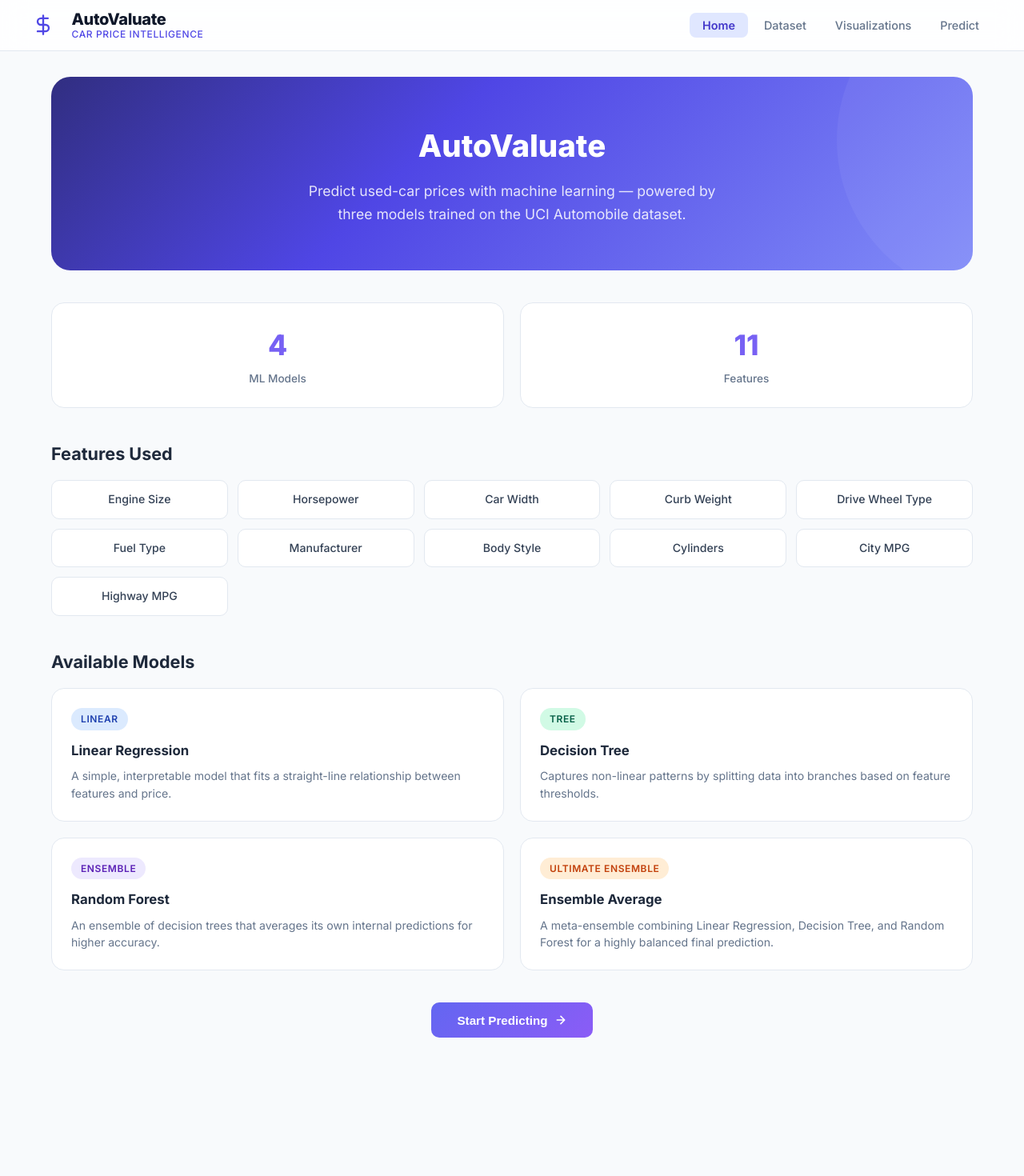
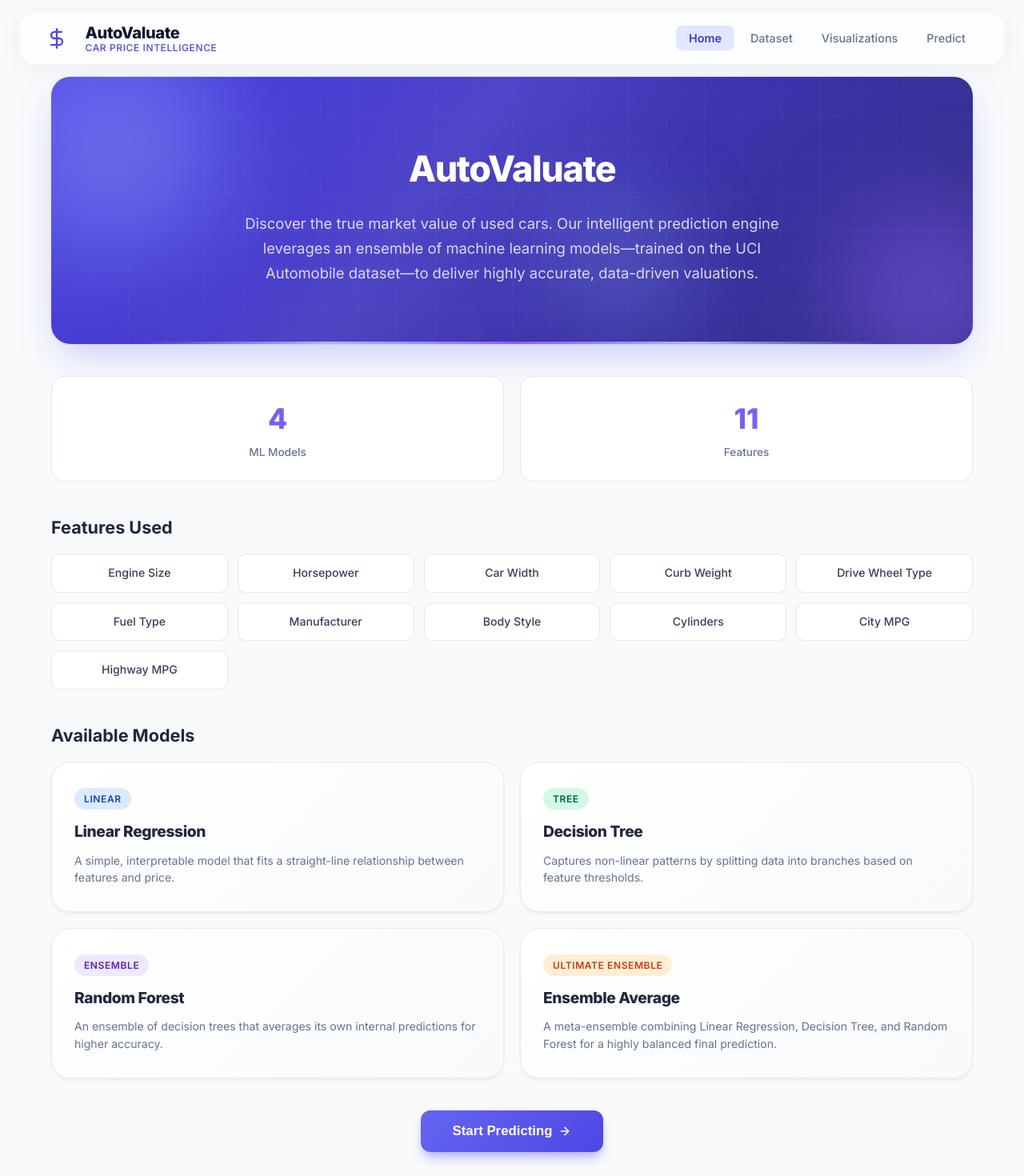
Before and after one commit to gopikrish1/Car-Price-Prediction, a React (Vite) app in the folder frontend/: page / in a window 1280 px wide. Shown: the top 1470 px of the page at 80% size. Before the commit the page ends 1361 px from the top, so only its background shows below. Built offline with nearby package versions, Linux system fonts and the light colour scheme.

Commit message:
Minor changes in styling

```diff
--- a/frontend/src/index.css
+++ b/frontend/src/index.css
@@ -136,16 +136,19 @@ body {
    ───────────────────────────────────────────── */
 .navbar {
   position: sticky;
-  top: 0;
+  top: 1rem;
   z-index: 100;
   height: var(--nav-height);
-  background: rgba(255, 255, 255, 0.82);
-  backdrop-filter: blur(16px) saturate(180%);
-  -webkit-backdrop-filter: blur(16px) saturate(180%);
-  border-bottom: 1px solid var(--gray-200);
+  background: rgba(255, 255, 255, 0.7);
+  backdrop-filter: blur(20px) saturate(180%);
+  -webkit-backdrop-filter: blur(20px) saturate(180%);
+  border: 1px solid rgba(255, 255, 255, 0.5);
+  box-shadow: 0 4px 30px rgba(0, 0, 0, 0.05);
   display: flex;
   align-items: center;
   padding: 0 2rem;
+  margin: 0 1.5rem;
+  border-radius: 20px;
 }
 .navbar__inner {
   max-width: var(--max-width);
@@ -287,38 +290,118 @@ body {
 /* ─────────────────────────────────────────────
    HOME PAGE
    ───────────────────────────────────────────── */
+@keyframes floatOrb {
+  0%, 100% { transform: translateY(0) scale(1); }
+  50%      { transform: translateY(-20px) scale(1.05); }
+}
+@keyframes heroShimmer {
+  0%   { transform: translateX(-100%) rotate(35deg); }
+  100% { transform: translateX(200%) rotate(35deg); }
+}
+
 .home-hero {
-  background: var(--gradient-hero);
+  background: linear-gradient(135deg, var(--primary-600) 0%, var(--primary-700) 35%, var(--primary-900) 100%);
   border-radius: var(--radius-xl);
-  padding: 3.5rem 2.5rem;
+  padding: 5rem 3rem 4.5rem;
   color: #fff;
   text-align: center;
   margin-bottom: 2.5rem;
   position: relative;
   overflow: hidden;
+  box-shadow: 0 20px 50px -12px rgba(99, 102, 241, 0.35),
+              0 0 0 1px rgba(99, 102, 241, 0.1);
 }
+
+/* ── Grid overlay ── */
 .home-hero::before {
   content: '';
   position: absolute;
+  inset: 0;
+  background-image:
+    linear-gradient(to right, rgba(255, 255, 255, 0.04) 1px, transparent 1px),
+    linear-gradient(to bottom, rgba(255, 255, 255, 0.04) 1px, transparent 1px);
+  background-size: 48px 48px;
+  pointer-events: none;
+}
+
+/* ── Shimmer sweep ── */
+.home-hero::after {
+  content: '';
+  position: absolute;
   top: -50%;
-  right: -20%;
-  width: 400px;
-  height: 400px;
-  background: rgba(255, 255, 255, 0.05);
+  left: -60%;
+  width: 40%;
+  height: 200%;
+  background: linear-gradient(to right, transparent, rgba(255, 255, 255, 0.07), transparent);
+  transform: rotate(35deg);
+  animation: heroShimmer 6s ease-in-out infinite;
+}
+
+/* ── Floating orbs ── */
+.home-hero__orb {
+  position: absolute;
   border-radius: 50%;
+  filter: blur(60px);
+  opacity: 0.5;
+  pointer-events: none;
+  animation: floatOrb 6s ease-in-out infinite;
 }
+.home-hero__orb--1 {
+  width: 280px;
+  height: 280px;
+  background: var(--primary-400);
+  top: -15%;
+  left: -5%;
+  animation-delay: 0s;
+}
+.home-hero__orb--2 {
+  width: 220px;
+  height: 220px;
+  background: #8b5cf6;
+  bottom: -20%;
+  right: -5%;
+  animation-delay: 2s;
+}
+.home-hero__orb--3 {
+  width: 150px;
+  height: 150px;
+  background: var(--primary-300);
+  top: 50%;
+  left: 55%;
+  transform: translate(-50%, -50%);
+  animation-delay: 4s;
+  opacity: 0.3;
+}
+
+/* ── Bottom accent strip ── */
+.home-hero__accent {
+  position: absolute;
+  bottom: 0;
+  left: 10%;
+  right: 10%;
+  height: 3px;
+  background: linear-gradient(90deg, transparent, var(--primary-300), #8b5cf6, var(--primary-300), transparent);
+  border-radius: 3px;
+}
+
+.home-hero__content {
+  position: relative;
+  z-index: 1;
+}
+
 .home-hero h1 {
-  font-size: 2.4rem;
+  font-size: 2.8rem;
   font-weight: 800;
-  margin-bottom: 0.75rem;
-  position: relative;
+  margin-bottom: 1rem;
+  letter-spacing: -0.03em;
+  color: #fff;
 }
 .home-hero p {
-  font-size: 1.1rem;
-  opacity: 0.85;
-  max-width: 520px;
+  font-size: 1.15rem;
+  color: rgba(255, 255, 255, 0.8);
+  max-width: 700px;
   margin: 0 auto;
-  position: relative;
+  line-height: 1.7;
 }
 
 /* Stat bar */
@@ -402,19 +485,36 @@ body {
   margin-bottom: 2.5rem;
 }
 .model-card {
-  background: #fff;
-  border: 1px solid var(--gray-200);
-  border-radius: var(--radius-lg);
-  padding: 1.5rem;
-  transition: all 0.3s ease;
-  animation: fadeInUp 0.5s ease both;
+  background: linear-gradient(135deg, rgba(255, 255, 255, 1) 0%, rgba(248, 250, 252, 1) 100%);
+  border: 1px solid rgba(226, 232, 240, 0.8);
+  border-radius: var(--radius-xl);
+  padding: 2rem 1.75rem;
+  transition: all 0.4s cubic-bezier(0.175, 0.885, 0.32, 1.275);
+  animation: fadeInUp 0.6s cubic-bezier(0.165, 0.84, 0.44, 1) both;
+  box-shadow: 0 4px 6px -1px rgba(0, 0, 0, 0.05), 0 2px 4px -1px rgba(0, 0, 0, 0.03);
+  position: relative;
+  overflow: hidden;
+  z-index: 1;
+}
+.model-card::after {
+  content: '';
+  position: absolute;
+  top: 0; left: 0; right: 0; bottom: 0;
+  background: var(--gradient-card);
+  opacity: 0;
+  z-index: -1;
+  transition: opacity 0.4s ease;
 }
 .model-card:nth-child(2) { animation-delay: 0.1s; }
 .model-card:nth-child(3) { animation-delay: 0.2s; }
+.model-card:nth-child(4) { animation-delay: 0.3s; }
 .model-card:hover {
-  transform: translateY(-4px);
-  box-shadow: var(--shadow-lg);
-  border-color: var(--primary-200);
+  transform: translateY(-8px) scale(1.02);
+  box-shadow: 0 20px 25px -5px rgba(0, 0, 0, 0.1), 0 10px 10px -5px rgba(0, 0, 0, 0.04);
+  border-color: var(--primary-300);
+}
+.model-card:hover::after {
+  opacity: 1;
 }
 .model-card__badge {
   display: inline-block;
@@ -431,9 +531,11 @@ body {
 .model-card__badge--rf { background: #ede9fe; color: #5b21b6; }
 .model-card__badge--ea { background: #ffedd5; color: #c2410c; }
 .model-card h3 {
-  font-size: 1.05rem;
-  font-weight: 700;
-  margin-bottom: 0.5rem;
+  font-size: 1.2rem;
+  font-weight: 800;
+  letter-spacing: -0.02em;
+  color: var(--gray-800);
+  margin-bottom: 0.6rem;
 }
 .model-card p {
   font-size: 0.88rem;
@@ -446,23 +548,26 @@ body {
   display: inline-flex;
   align-items: center;
   gap: 0.5rem;
-  padding: 0.85rem 2rem;
-  background: var(--gradient-accent);
+  padding: 1rem 2.5rem;
+  background: linear-gradient(135deg, #6366f1 0%, #4f46e5 100%);
   color: #fff;
-  font-size: 0.95rem;
-  font-weight: 600;
+  font-size: 1.05rem;
+  font-weight: 700;
   border: none;
-  border-radius: 10px;
+  border-radius: 12px;
   cursor: pointer;
-  transition: all 0.25s ease;
+  transition: all 0.3s cubic-bezier(0.175, 0.885, 0.32, 1.275);
   text-decoration: none;
+  box-shadow: 0 10px 15px -3px rgba(99, 102, 241, 0.4), 0 4px 6px -2px rgba(99, 102, 241, 0.2);
 }
 .btn-primary:hover {
-  transform: translateY(-2px);
-  box-shadow: 0 6px 20px rgba(99, 102, 241, 0.35);
+  transform: translateY(-3px) scale(1.02);
+  box-shadow: 0 20px 25px -5px rgba(99, 102, 241, 0.5), 0 10px 10px -5px rgba(99, 102, 241, 0.3);
+  background: linear-gradient(135deg, #818cf8 0%, #6366f1 100%);
 }
 .btn-primary:active {
-  transform: translateY(0);
+  transform: translateY(1px) scale(0.98);
+  box-shadow: 0 5px 10px -3px rgba(99, 102, 241, 0.4);
 }
 
 /* ─────────────────────────────────────────────
--- a/frontend/src/pages/Home.jsx
+++ b/frontend/src/pages/Home.jsx
@@ -44,11 +44,20 @@ export default function Home() {
     <div className="page-container" id="home-page">
       {/* Hero */}
       <section className="home-hero">
-        <h1>AutoValuate</h1>
-        <p>
-          Predict used-car prices with machine learning — powered by three
-          models trained on the UCI Automobile dataset.
-        </p>
+        {/* Decorative orbs */}
+        <div className="home-hero__orb home-hero__orb--1" />
+        <div className="home-hero__orb home-hero__orb--2" />
+        <div className="home-hero__orb home-hero__orb--3" />
+        <div className="home-hero__accent" />
+
+        <div className="home-hero__content">
+          <h1>AutoValuate</h1>
+          <p>
+            Discover the true market value of used cars. Our intelligent prediction
+            engine leverages an ensemble of machine learning models—trained on the
+            UCI Automobile dataset—to deliver highly accurate, data-driven valuations.
+          </p>
+        </div>
       </section>
 
       {/* Stat bar */}
```
